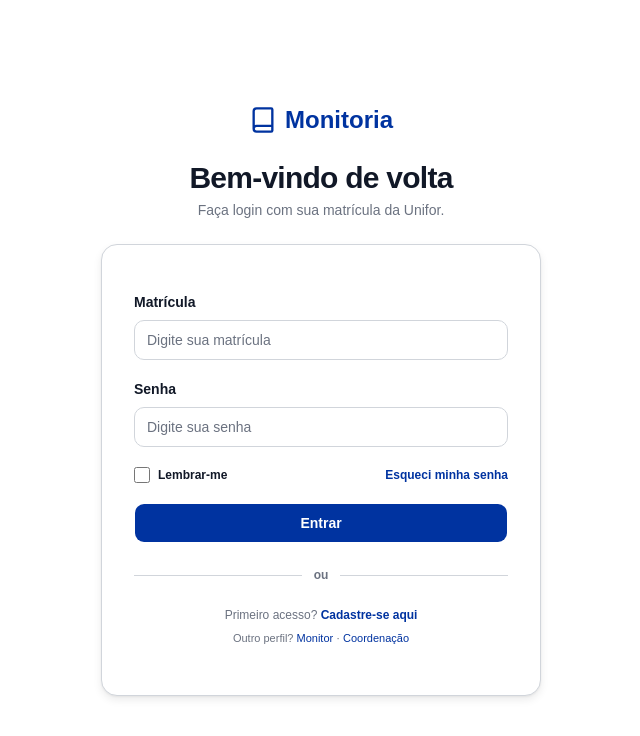
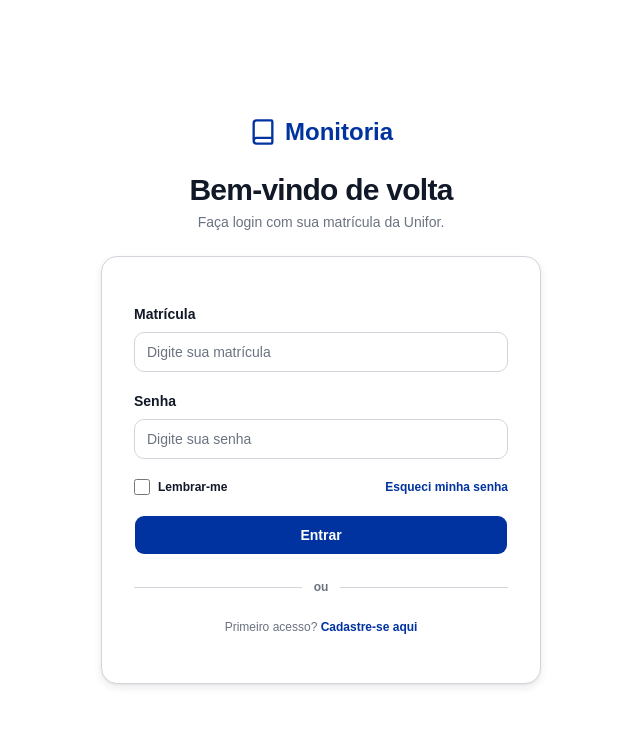
Before and after one commit to Jv1ctor/monitoria-app-web, a React (Vite) app: page /Login in a window 1280 px wide. Shown: the top 736 px of the page, without its empty margins (319-959 px from the left). Built offline with nearby package versions, Linux system fonts and the light colour scheme.

Commit message:
chore: adjust Login

```diff
--- a/src/pages/auth/Login.tsx
+++ b/src/pages/auth/Login.tsx
@@ -143,11 +143,6 @@ export const LoginPage = () => {
                     Cadastre-se aqui
                   </NavLink>
                 </p>
-                <p className="text-[11px] text-muted-foreground font-medium">
-                  Outro perfil?{" "}
-                  <span className="text-primary cursor-pointer hover:underline">Monitor</span> ·{" "}
-                  <span className="text-primary cursor-pointer hover:underline">Coordenação</span>
-                </p>
               </div>
 
             </FieldGroup>
```
